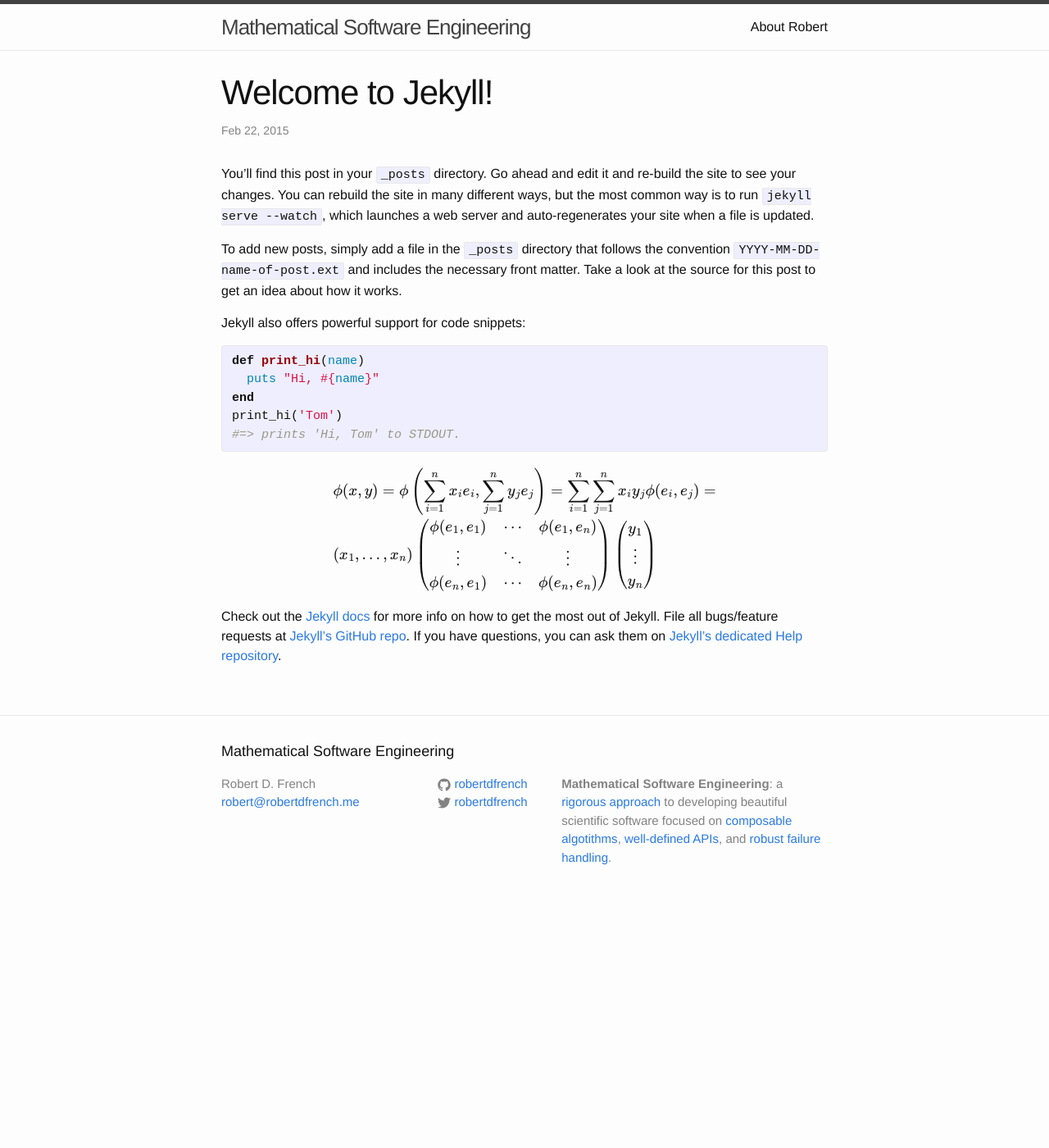
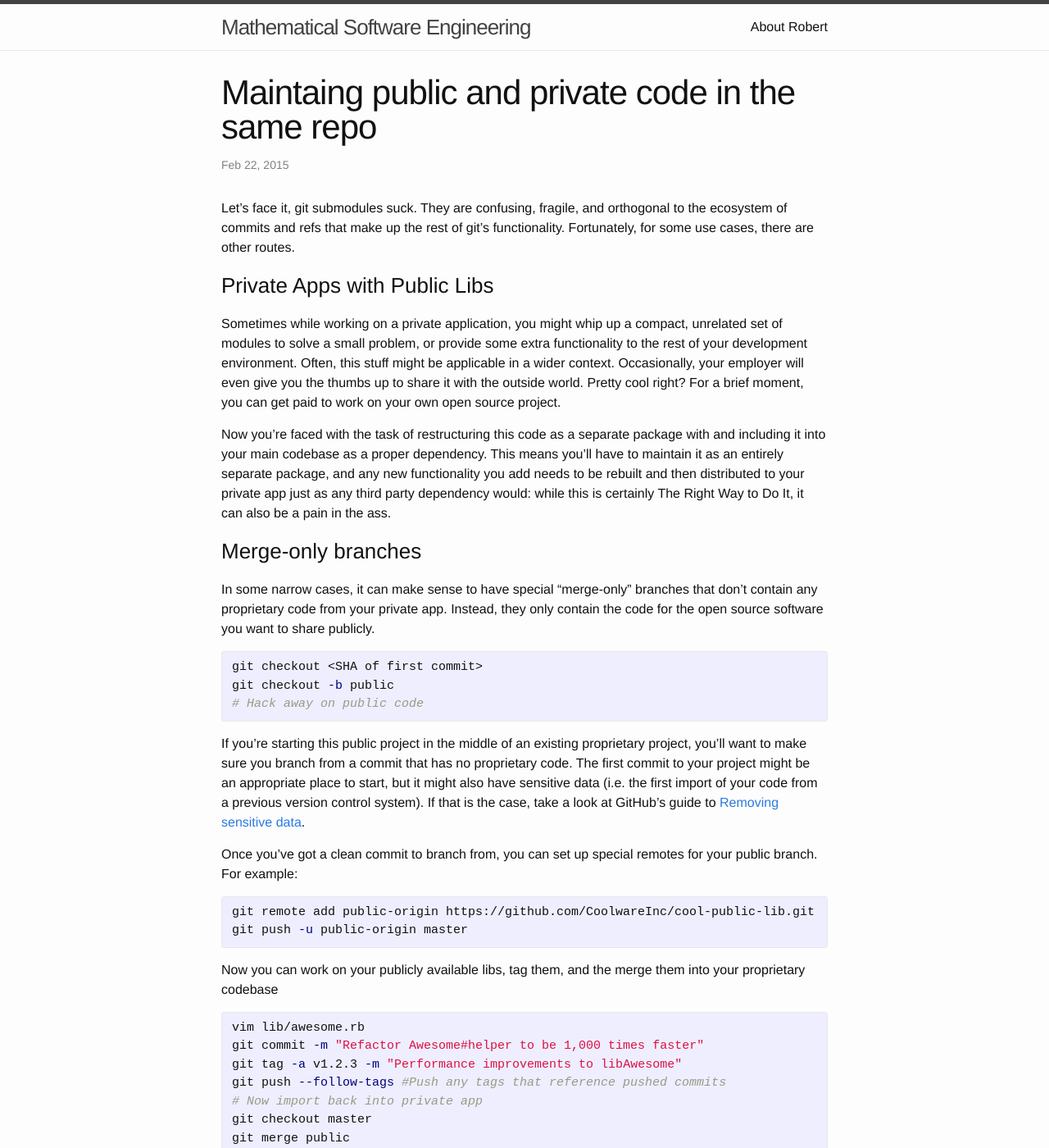
Before and after one commit to robertdfrench/robertdfrench.github.com, a Jekyll site: the page built from _posts/2015-02-22-welcome-to-jekyll.markdown, in a window 1280 px wide and 1400 px high. Shown: the whole window at 82% size. Built offline with Jekyll 4.4.1, drawn with Linux system fonts in a browser that asks for light colours; formulas are drawn with MathJax 3; some of the changed text lies outside the part shown.

Commit message:
Write Git public/private branches post

```diff
--- a/_posts/2015-02-22-welcome-to-jekyll.markdown
+++ b/_posts/2015-02-22-welcome-to-jekyll.markdown
@@ -1,42 +1,47 @@
 ---
 layout: post
-title:  "Welcome to Jekyll!"
+title:  "Maintaing public and private code in the same repo"
 date:   2015-02-22 10:53:24
-categories: jekyll update
+categories: git branch open-source submodule
 ---
-You’ll find this post in your `_posts` directory. Go ahead and edit it and re-build the site to see your changes. You can rebuild the site in many different ways, but the most common way is to run `jekyll serve --watch`, which launches a web server and auto-regenerates your site when a file is updated.
+Let's face it, git submodules suck. They are confusing, fragile, and orthogonal to the ecosystem of commits and refs that make up the rest of git's functionality. Fortunately, for some use cases, there are other routes.
 
-To add new posts, simply add a file in the `_posts` directory that follows the convention `YYYY-MM-DD-name-of-post.ext` and includes the necessary front matter. Take a look at the source for this post to get an idea about how it works.
+### Private Apps with Public Libs
+Sometimes while working on a private application, you might whip up a compact, unrelated set of modules to solve a small problem, or provide some extra functionality to the rest of your development environment. Often, this stuff might be applicable in a wider context. Occasionally, your employer will even give you the thumbs up to share it with the outside world. Pretty cool right? For a brief moment, you can get paid to work on your own open source project.
 
-Jekyll also offers powerful support for code snippets:
+Now you're faced with the task of restructuring this code as a separate package with and including it into your main codebase as a proper dependency. This means you'll have to maintain it as an entirely separate package, and any new functionality you add needs to be rebuilt and then distributed to your private app just as any third party dependency would: while this is certainly The Right Way to Do It, it can also be a pain in the ass.
 
-{% highlight ruby %}
-def print_hi(name)
-  puts "Hi, #{name}"
-end
-print_hi('Tom')
-#=> prints 'Hi, Tom' to STDOUT.
+### Merge-only branches
+In some narrow cases, it can make sense to have special "merge-only" branches that don't contain any proprietary code from your private app. Instead, they only contain the code for the open source software you want to share publicly.
+
+{% highlight bash %}
+git checkout <SHA of first commit>
+git checkout -b public
+# Hack away on public code
 {% endhighlight %}
 
-$$
-\begin{align*}
-  & \phi(x,y) = \phi \left(\sum_{i=1}^n x_ie_i, \sum_{j=1}^n y_je_j \right)
-  = \sum_{i=1}^n \sum_{j=1}^n x_i y_j \phi(e_i, e_j) = \\
-  & (x_1, \ldots, x_n) \left( \begin{array}{ccc}
-      \phi(e_1, e_1) & \cdots & \phi(e_1, e_n) \\
-      \vdots & \ddots & \vdots \\
-      \phi(e_n, e_1) & \cdots & \phi(e_n, e_n)
-    \end{array} \right)
-  \left( \begin{array}{c}
-      y_1 \\
-      \vdots \\
-      y_n
-    \end{array} \right)
-\end{align*}
-$$
+If you're starting this public project in the middle of an existing proprietary project, you'll want to make sure you branch from a commit that has no proprietary code. The first commit to your project might be an appropriate place to start, but it might also have sensitive data (i.e. the first import of your code from a previous version control system). If that is the case, take a look at GitHub's guide to [Removing sensitive data](https://help.github.com/articles/remove-sensitive-data/).
 
-Check out the [Jekyll docs][jekyll] for more info on how to get the most out of Jekyll. File all bugs/feature requests at [Jekyll’s GitHub repo][jekyll-gh]. If you have questions, you can ask them on [Jekyll’s dedicated Help repository][jekyll-help].
+Once you've got a clean commit to branch from, you can set up special remotes for your public branch. For example:
 
-[jekyll]:      http://jekyllrb.com
-[jekyll-gh]:   https://github.com/jekyll/jekyll
-[jekyll-help]: https://github.com/jekyll/jekyll-help
+{% highlight bash %}
+git remote add public-origin https://github.com/CoolwareInc/cool-public-lib.git
+git push -u public-origin master
+{% endhighlight %}
+
+Now you can work on your publicly available libs, tag them, and the merge them into your proprietary codebase
+{% highlight bash %}
+vim lib/awesome.rb
+git commit -m "Refactor Awesome#helper to be 1,000 times faster"
+git tag -a v1.2.3 -m "Performance improvements to libAwesome"
+git push --follow-tags #Push any tags that reference pushed commits
+# Now import back into private app
+git checkout master
+git merge public
+{% endhighlight %}
+
+### Downsides
+This approach isn't perfect. Namely, it can be pretty easy to do public work in a private branch, making it a mess to back those changes out later. Or worse, you could accidentally push your private commits to the public remote. If you are interested in going down this route, take a look at [Git Hooks](http://git-scm.com/book/en/v2/Customizing-Git-Git-Hooks), specifically the `pre-push` hook, which should allow you to double check whether you are trying to push private refs to the wrong remote.
+
+#### References
+[Push git commits & tags simultaneously](http://stackoverflow.com/a/3745250)
```
